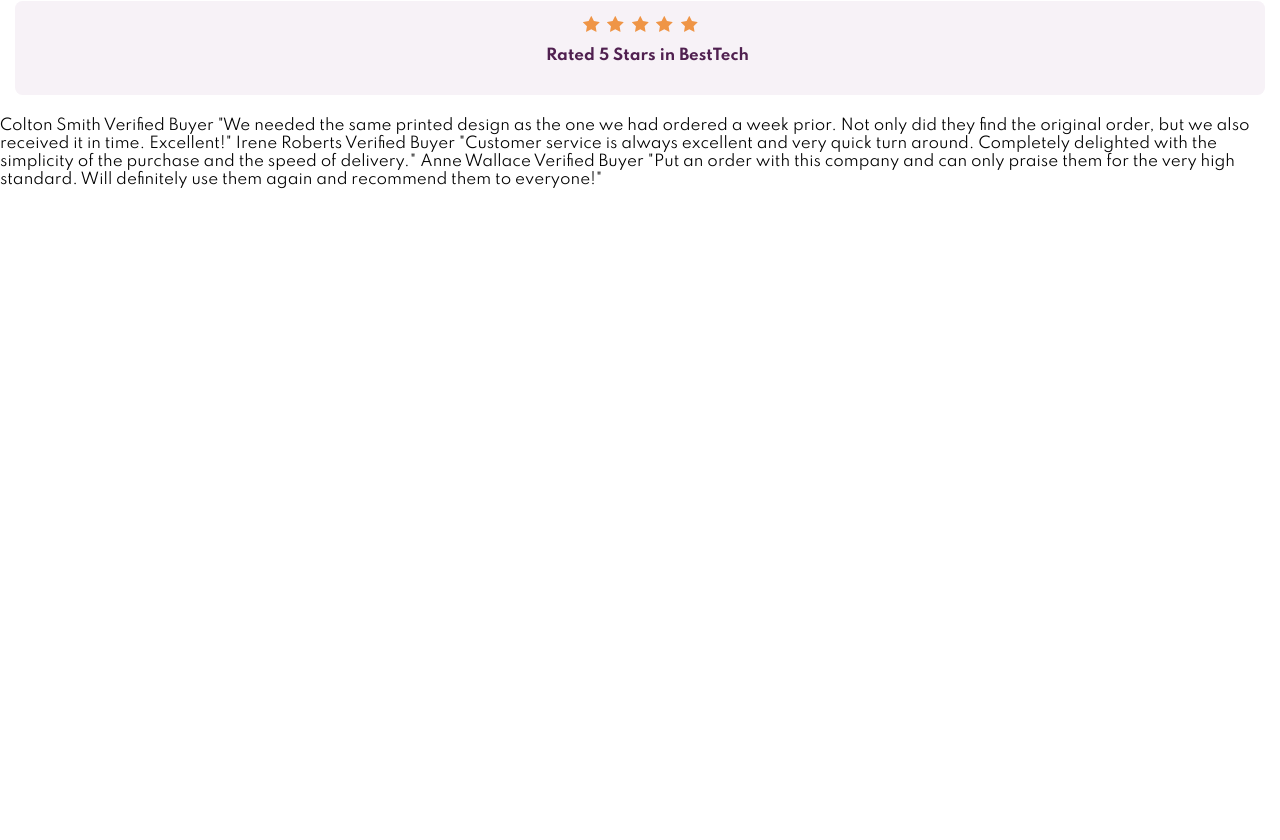
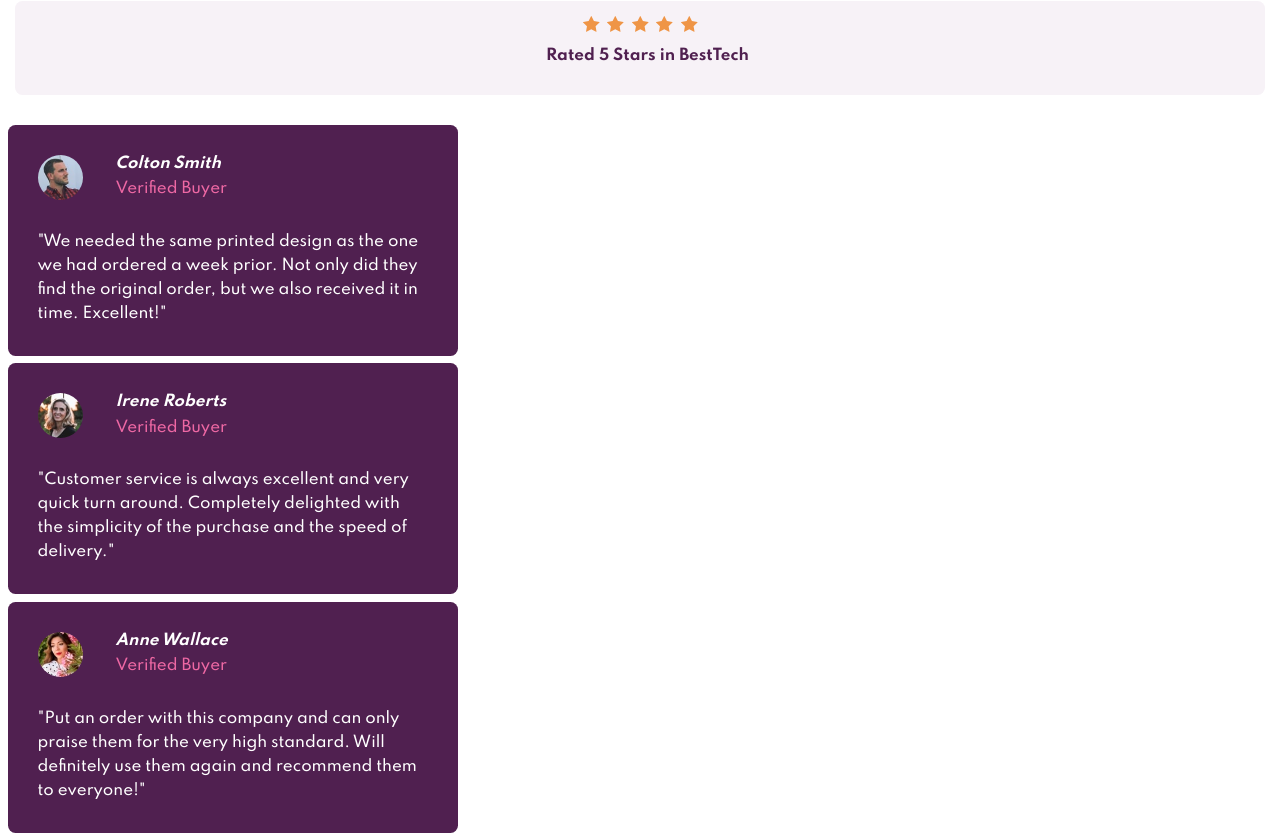
Before and after one commit to henokhm/frontend-mentors-social-proof-section, a plain HTML site: page index.html in a window 1280 px wide. Shown: the part 400-1240 px from the top of the page. Before the commit the page ends 800 px from the top, so only its background shows below. Drawn offline with Linux system fonts and the light colour scheme.

Commit message:
Add markup and styles for testimonials section

```diff
--- a/css/style.css
+++ b/css/style.css
@@ -65,6 +65,13 @@ body {
   margin: 0.5em 0;
 }
 
+.rating-1__stars,
+.rating-2__stars,
+.rating-3__stars {
+  display: flex;
+  gap: 0.5em;
+}
+
 .rating__text {
   padding-left: 1em;
   color: var(--very-dark-magenta);
@@ -80,9 +87,59 @@ body {
 .rating-3 {
 }
 
-.rating-1__stars,
-.rating-2__stars,
-.rating-3__stars {
+.testimonials {
+}
+
+.testimonial {
+  display: grid;
+  grid-template-columns: 1fr 4fr;
+  grid-template-rows: 1fr minmax(3fr, 10em);
+  grid-template-areas:
+    "photo author-details"
+    "body  body";
+  min-width: 300px;
+  max-width: 450px;
+  background-color: var(--very-dark-magenta);
+  color: white;
+  font-weight: 500;
+  margin: 0.5em;
+  padding: 2em;
+  border-radius: 0.5em;
+}
+
+.testimonial__image {
+  grid-area: photo;
+  border-radius: 50%;
+  height: 3em;
+}
+
+.testimonial__header {
+  grid-area: author-details;
+}
+
+.testimonial__author {
   display: flex;
-  gap: 0.5em;
+  flex-direction: column;
+  font-weight: 700;
+  padding-bottom: 0.5em;
 }
+
+.testimonial__status {
+  font-weight: 500;
+  color: var(--soft-pink);
+}
+
+.testimonial__quote {
+  grid-area: body;
+  font-weight: 500;
+  margin: 0;
+  padding: 2em 0 0 0;
+  line-height: 1.6em;
+}
+
+.testimonial-1 {
+}
+.testimonial-2 {
+}
+.testimonial-3 {
+}
--- a/index.html
+++ b/index.html
@@ -155,15 +155,57 @@
             <p class="rating__text">Rated 5 Stars in BestTech</p>
           </div>
         </section>
+        <section class="testimonials">
+          <div class="testimonial testimonial-1">
+            <img
+              class="testimonial__image"
+              src="./images/image-colton.jpg"
+              alt="Colton Smith photograph"
+            />
+            <div class="testimonial__header">
+              <cite class="testimonial__author">Colton Smith</cite>
+              <span class="testimonial__status">Verified Buyer</span>
+            </div>
+            <blockquote class="testimonial__quote">
+              "We needed the same printed design as the one we had ordered a
+              week prior. Not only did they find the original order, but we also
+              received it in time. Excellent!"
+            </blockquote>
+          </div>
+          <div class="testimonial testimonial-2">
+            <img
+              class="testimonial__image"
+              src="./images/image-irene.jpg"
+              alt="Irene Roberts photograph"
+            />
+            <div class="testimonial__header">
+              <cite class="testimonial__author">Irene Roberts</cite>
+              <span class="testimonial__status">Verified Buyer</span>
+            </div>
+            <blockquote class="testimonial__quote">
+              "Customer service is always excellent and very quick turn around.
+              Completely delighted with the simplicity of the purchase and the
+              speed of delivery."
+            </blockquote>
+          </div>
+          <div class="testimonial testimonial-3">
+            <img
+              class="testimonial__image"
+              src="./images/image-anne.jpg"
+              alt="Anne Wallace photograph"
+            />
+            <div class="testimonial__header">
+              <cite class="testimonial__author">Anne Wallace</cite>
+              <span class="testimonial__status">Verified Buyer</span>
+            </div>
+            <blockquote class="testimonial__quote">
+              "Put an order with this company and can only praise them for the
+              very high standard. Will definitely use them again and recommend
+              them to everyone!"
+            </blockquote>
+          </div>
+        </section>
       </main>
-      Colton Smith Verified Buyer "We needed the same printed design as the one
-      we had ordered a week prior. Not only did they find the original order,
-      but we also received it in time. Excellent!" Irene Roberts Verified Buyer
-      "Customer service is always excellent and very quick turn around.
-      Completely delighted with the simplicity of the purchase and the speed of
-      delivery." Anne Wallace Verified Buyer "Put an order with this company and
-      can only praise them for the very high standard. Will definitely use them
-      again and recommend them to everyone!"
     </div>
   </body>
 </html>
```
